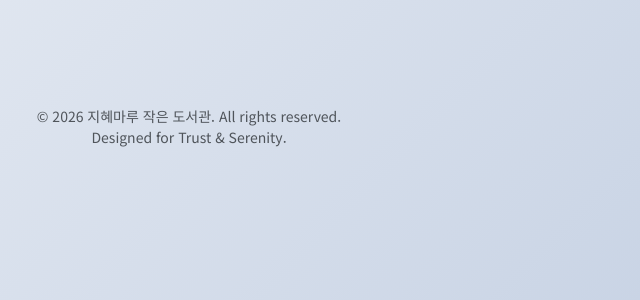
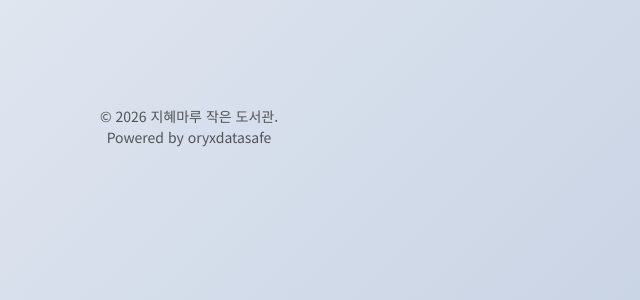
Before and after one commit to oryx-system/OryxLab-Pro, a Flask app: page /checkin in a window 1280 px wide. Shown: the part 470-770 px from the top of the page, without its empty margins (451-1091 px from the left). Run offline with Flask 3, Linux system fonts and the light colour scheme; some libraries are stand-ins or nearby versions.

Commit message:
style: 푸터 텍스트 변경 (Powered by oryxdatasafe)

```diff
--- a/templates/base.html
+++ b/templates/base.html
@@ -47,8 +47,8 @@
     </div>
 
     <footer class="text-center py-4 mt-5 text-muted small">
-        <p class="mb-0">© 2026 지혜마루 작은 도서관. All rights reserved.</p>
-        <p class="mb-0">Designed for Trust & Serenity.</p>
+        <p class="mb-0">© 2026 지혜마루 작은 도서관.</p>
+        <p class="mb-0">Powered by oryxdatasafe</p>
     </footer>
 
     <!-- Global Alert Modal -->
```
